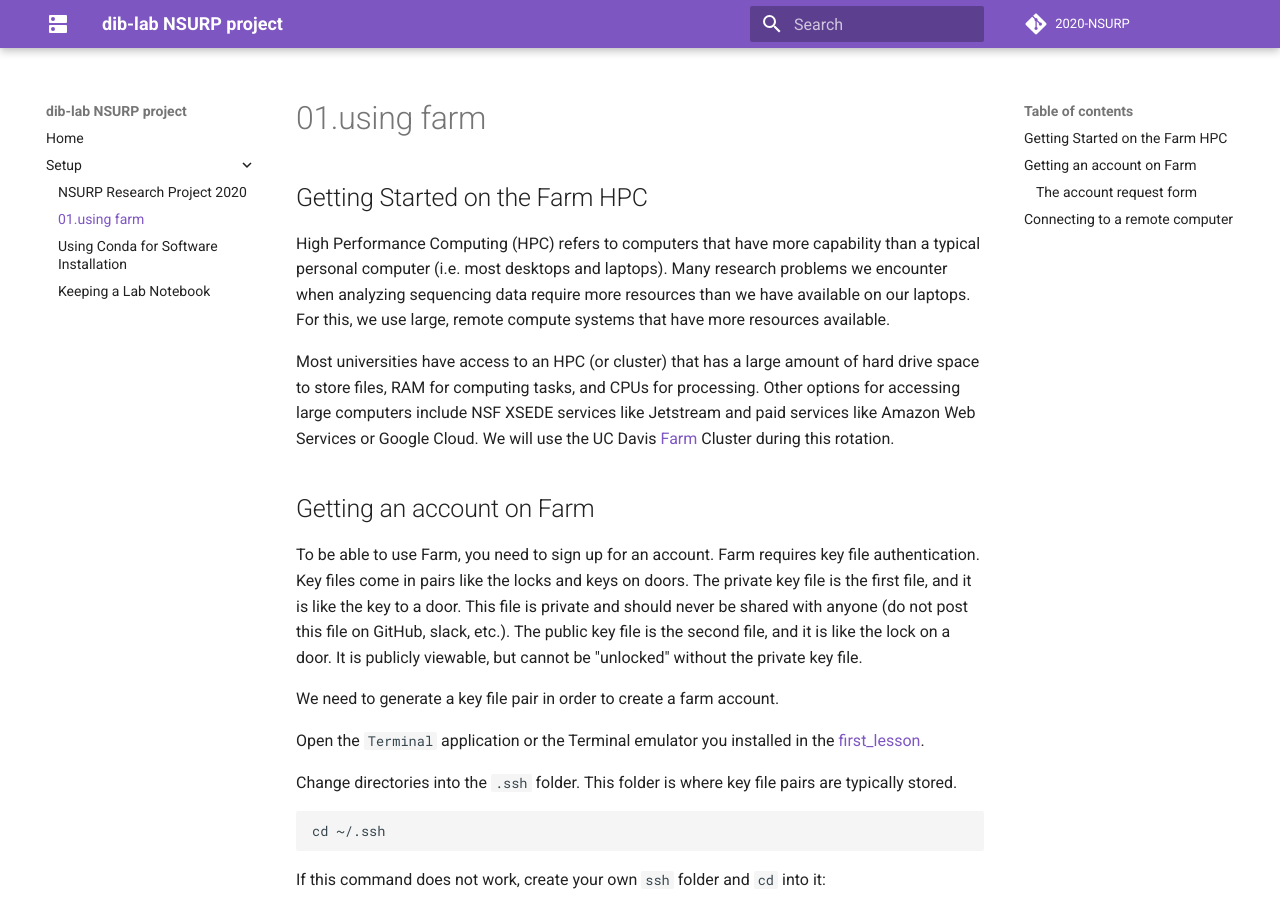
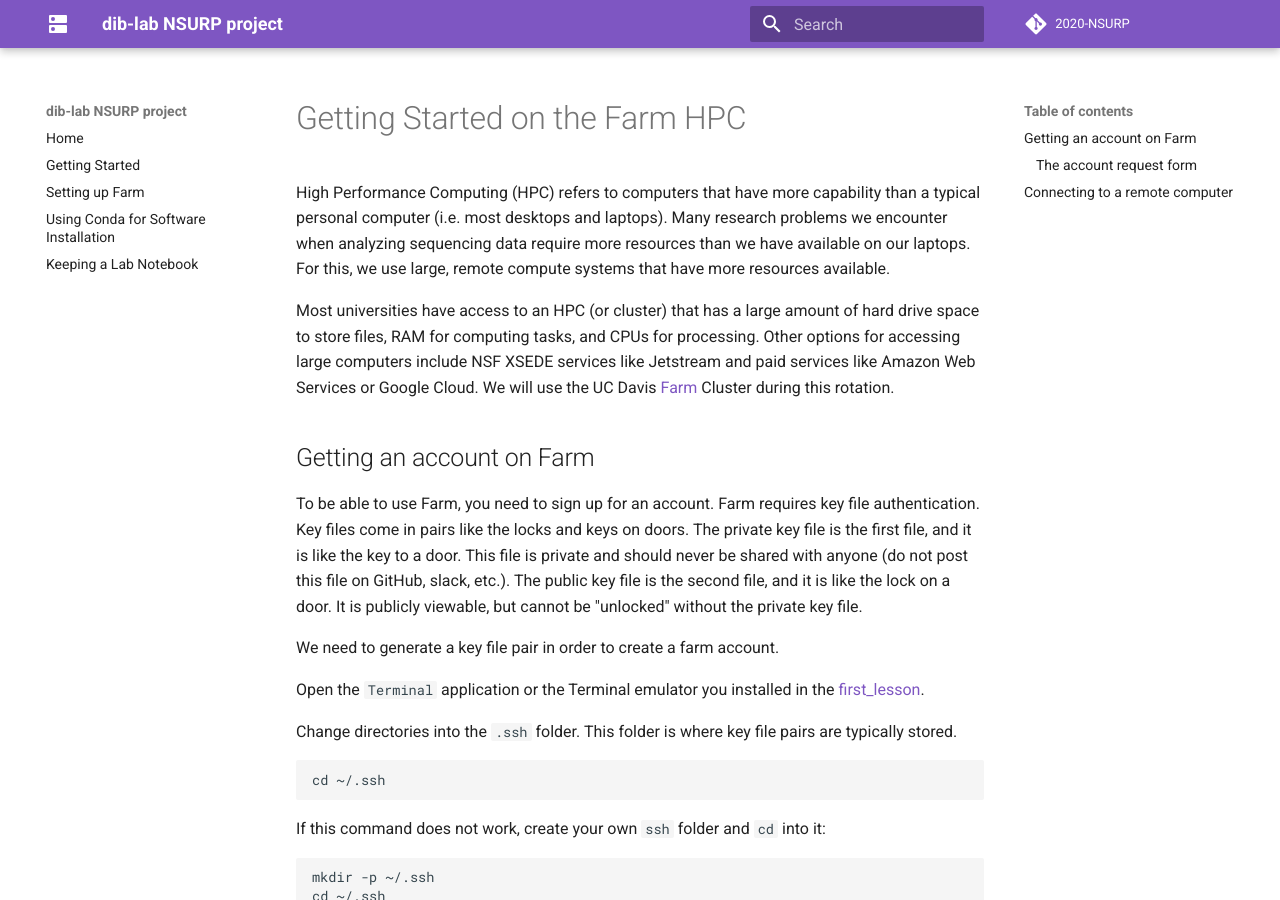
Before and after one commit to dib-lab/2020-NSURP, an MkDocs documentation site: the page built from doc/01.using-farm.md, in a window 1280 px wide and 900 px high. Built offline with MkDocs 1.6.1 and Material for MkDocs 9.7.7, drawn with Linux system fonts in a browser that asks for light colours; comment, search, counter and statistics services are not loaded.

Commit message:
formatting

```diff
--- a/doc/01.using-farm.md
+++ b/doc/01.using-farm.md
@@ -1,4 +1,4 @@
-## Getting Started on the Farm HPC
+# Getting Started on the Farm HPC
 
 High Performance Computing (HPC) refers to computers that have more capability than a typical personal computer
 (i.e. most desktops and laptops).
--- a/mkdocs.yml
+++ b/mkdocs.yml
@@ -29,8 +29,7 @@
 # optionally give a title for each page or section
 nav:
   - 'Home': 'index.md'
-  - 'Setup':
-    - '00.getting-started.md'
-    - "01.using-farm.md"
-    - "02.conda.md"
-    - "03.lab-notebook.md"
+  - 'Getting Started': '00.getting-started.md'
+  - "Setting up Farm": 01.using-farm.md"
+  - "02.conda.md"
+  - "03.lab-notebook.md"
```
